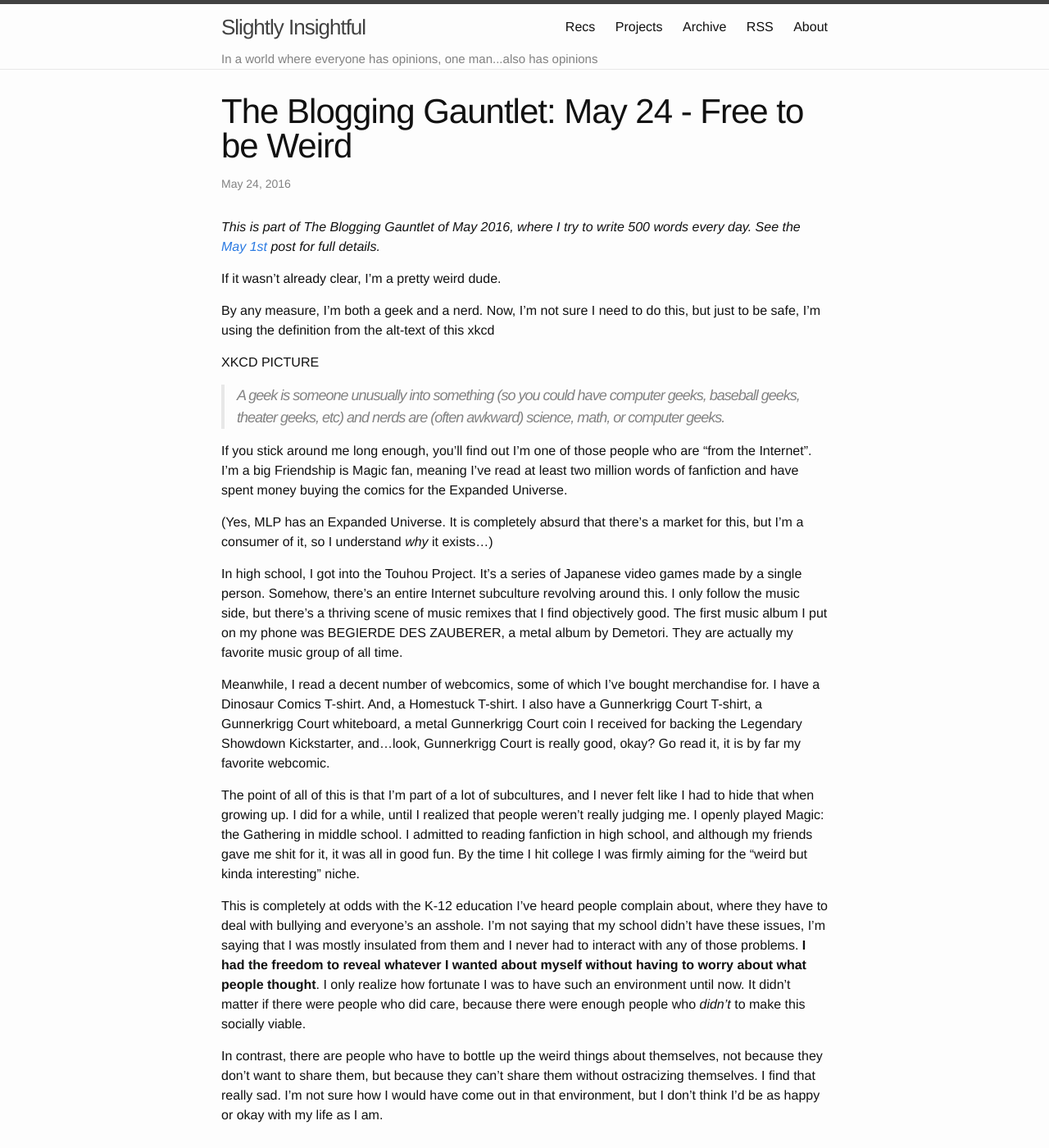
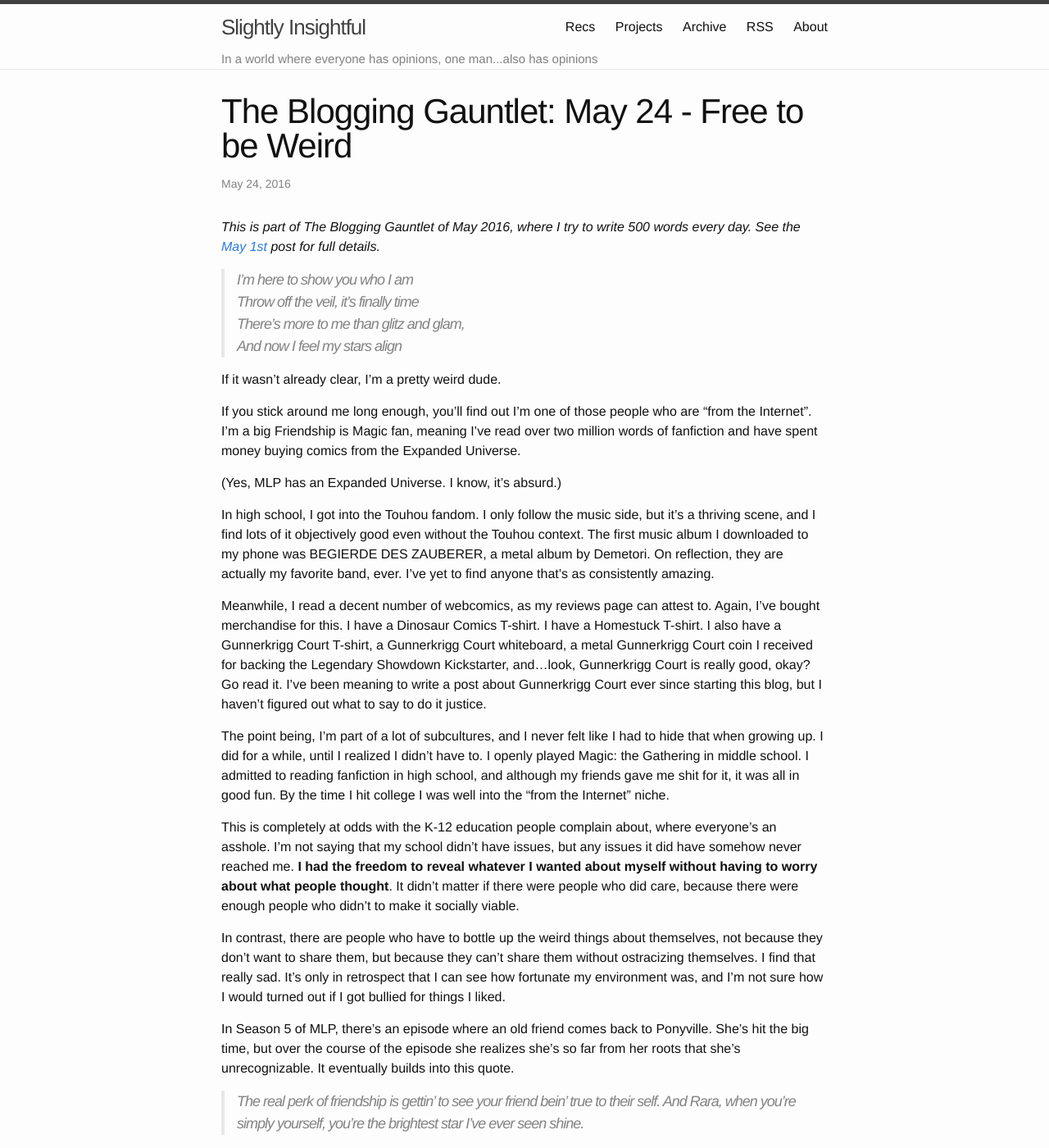
Before and after one commit to alexirpan/alexirpan.github.io, a Jekyll site: the page built from _posts/may2016/2016-05-24-may-24.markdown, in a window 1280 px wide and 1400 px high. Shown: the whole window at 82% size. Built offline with Jekyll 4.4.1, drawn with Linux system fonts in a browser that asks for light colours; some of the changed text lies outside the part shown.

Commit message:
Want to be done with this, stopping here. Going to add links

```diff
--- a/_posts/may2016/2016-05-24-may-24.markdown
+++ b/_posts/may2016/2016-05-24-may-24.markdown
@@ -6,58 +6,92 @@
 
 {% include gauntlet.md %}
 
+> I'm here to show you who I am
+> Throw off the veil, it's finally time
+> There's more to me than glitz and glam,
+> And now I feel my stars align
+
 If it wasn't already clear, I'm a pretty weird dude.
-
-By any measure, I'm both a geek and a nerd.
-Now, I'm not sure I need to do this, but just to be safe,
-I'm using the definition from the alt-text of this xkcd
-
-XKCD PICTURE
-
-> A geek is someone unusually into something (so you could have computer geeks, baseball geeks, theater geeks, etc) and nerds are (often awkward) science, math, or computer geeks.
 
 If you stick around me long enough, you'll find out I'm one of those people
 who are "from the Internet". I'm a big Friendship is Magic fan, meaning
-I've read at least two million words of fanfiction and have spent money
-buying the comics for the Expanded Universe.
+I've read over two million words of fanfiction and have spent money
+buying comics from the Expanded Universe.
 
-(Yes, MLP has an Expanded Universe. It is completely absurd that there's a
-market for this, but I'm a consumer of it, so I understand *why* it exists...)
+(Yes, MLP has an Expanded Universe. I know, it's absurd.)
 
-In high school, I got into the Touhou Project. It's a series of Japanese
-video games made by a single person. Somehow, there's an entire Internet
-subculture revolving around this. I only follow the music side, but there's
-a thriving scene of music remixes that I find objectively good.
-The first music album I put on my phone was BEGIERDE DES ZAUBERER, a metal
-album by Demetori. They are actually my favorite music group of all time.
+In high school, I got into the Touhou fandom.
+I only follow the music side, but it's a thriving scene, and I find lots
+of it objectively good even without the Touhou context.
+The first music album I downloaded to my phone was BEGIERDE DES ZAUBERER,
+a metal album by Demetori. On reflection, they are actually my favorite
+band, ever. I've yet to find anyone that's as consistently amazing.
 
-Meanwhile, I read a decent number of webcomics, some of which I've bought
-merchandise for. I have a Dinosaur Comics T-shirt. And, a Homestuck T-shirt.
+Meanwhile, I read a decent number of webcomics, as my reviews page can attest
+to. Again, I've bought merchandise for this.
+I have a Dinosaur Comics T-shirt. I have a Homestuck T-shirt.
 I also have a Gunnerkrigg Court T-shirt, a Gunnerkrigg Court whiteboard, a metal
 Gunnerkrigg Court coin I received for backing the Legendary Showdown Kickstarter,
-and...look, Gunnerkrigg Court is really good, okay? Go read it, it is by
-far my favorite webcomic.
+and...look, Gunnerkrigg Court is really good, okay? Go read it. I've been
+meaning to write a post about Gunnerkrigg Court ever since starting this blog,
+but I haven't figured out what to say to do it justice.
 
-The point of all of this is that I'm part of a lot of subcultures, and
+The point being, I'm part of a lot of subcultures, and
 I never felt like I had to hide that when growing up. I did for a while, until
-I realized that people weren't really judging me.
+I realized I didn't have to.
 I openly played Magic: the Gathering in middle school. I admitted to reading
 fanfiction in high school, and although my friends gave me shit for it, it was
-all in good fun. By the time I hit college I was firmly aiming for the "weird
-but kinda interesting" niche.
+all in good fun. By the time I hit college I was well into the
+"from the Internet" niche.
 
-This is completely at odds with the K-12 education I've heard people complain
-about, where they have to deal with bullying and everyone's an asshole.
-I'm not saying that my school didn't have these issues, I'm saying that I
-was mostly insulated from them and I never had to interact with any of those
-problems. **I had the freedom to reveal whatever I wanted
-about myself without having to worry about what people thought**. I only realize
-how fortunate I was to have such an environment until now. It didn't
-matter if there were people who did care, because there were enough people
-who *didn't* to make this socially viable.
+This is completely at odds with the K-12 education people complain about,
+where everyone's an asshole.
+I'm not saying that my school didn't have issues, but any issues it did have
+somehow never reached me. **I had the freedom to reveal whatever I wanted
+about myself without having to worry about what people thought**.
+It didn't matter if there were people who did care, because there were enough people
+who didn't to make it socially viable.
 
 In contrast, there are people who have to bottle up the weird things about
 themselves, not because they don't want to share them, but because they
-can't share them without ostracizing themselves. I find that really sad. I'm
-not sure how I would have come out in that environment, but I don't think I'd
-be as happy or okay with my life as I am.
+can't share them without ostracizing themselves. I find that really sad. It's
+only in retrospect that I can see how fortunate my environment was, and I'm
+not sure how I would turned out if I got bullied for things I liked.
+
+In Season 5 of MLP, there's an episode where an old friend comes back to
+Ponyville. She's hit the big time, but over the course of the episode she
+realizes she's so far from her roots that she's unrecognizable.
+It eventually builds into this quote.
+
+> The *real* perk of friendship is gettin' to see your friend
+> bein' true to their self. And Rara, when you're simply yourself,
+> you're the brightest star I've ever seen shine.
+
+And then, into this song.
+
+VIDEO
+
+It's one of my favorite songs from the show. So, I'll close with it.
+
+> And now I see those colors
+> Right before my eyes
+> I hear my voice so clearly
+> And I know that it is right
+>
+> They thought I was weak, but I am strong
+> They sold me the world, but they were wrong
+> And now that I'm back, I still belong
+> 'Cause I know
+>
+> That I am just a pony
+> I make mistakes from time to time
+> But now I know the real me
+> And put my heart out on the line
+>
+> And let the magic in my heart stay true
+> Whoa-whoa-whoa-whoa
+> And let the magic in my heart stay true
+> Whoa-whoa-whoa-whoa
+> Just like the magic inside of you
+>
+> Just like the magic inside of you.
```
